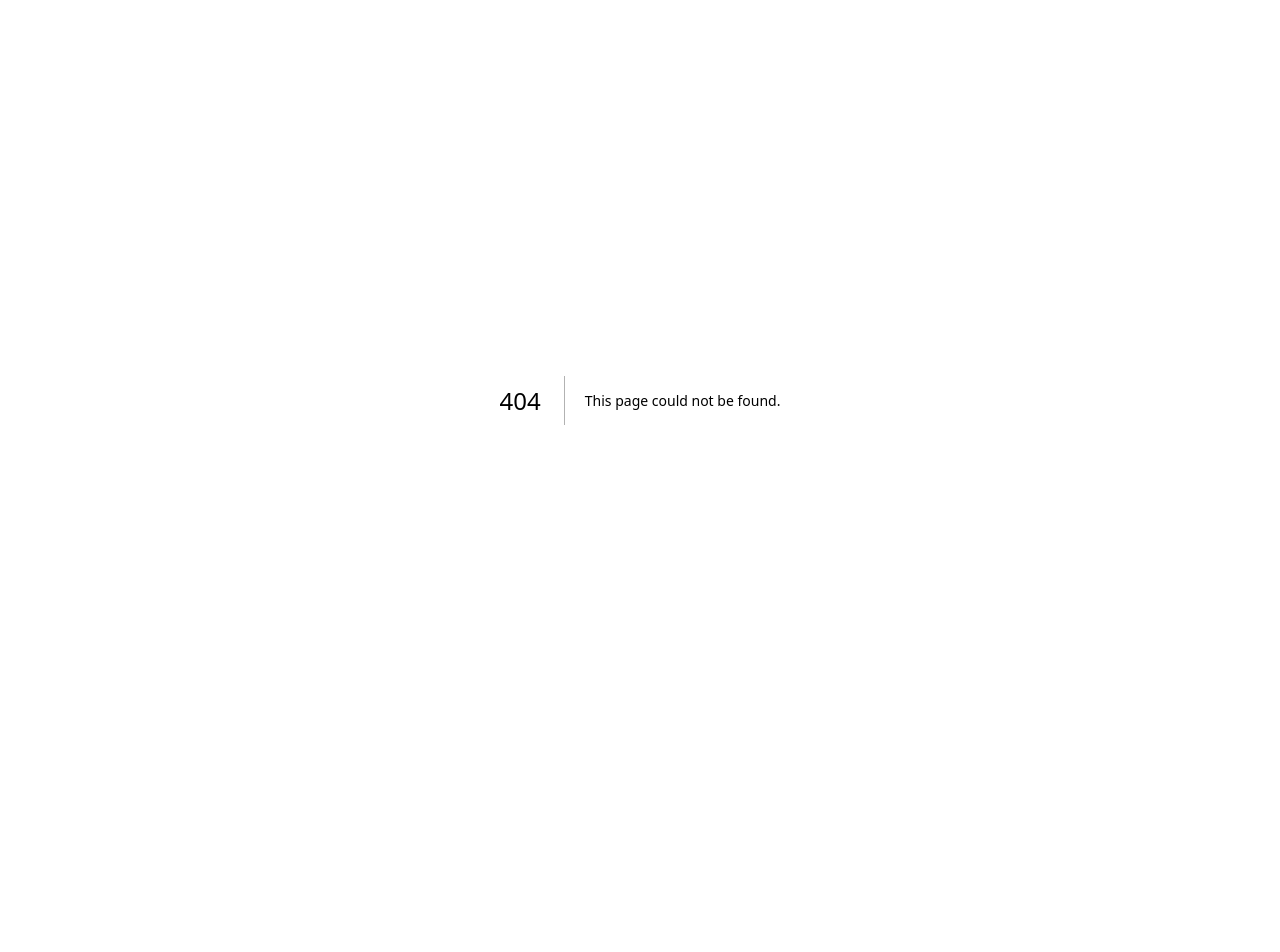
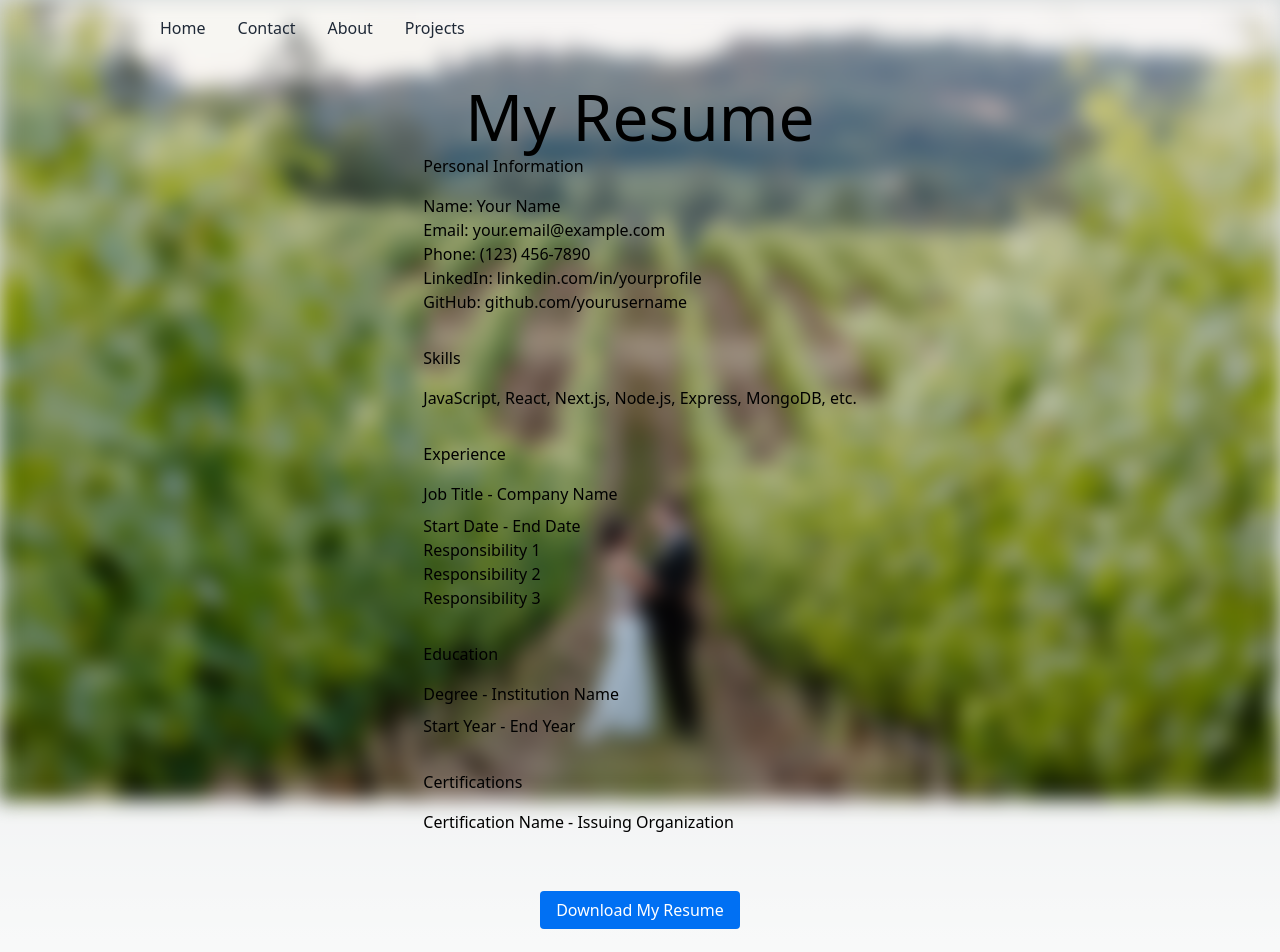
Before and after one commit to jonathankerth/my-portfolio, a Next.js app: page /Resume in a window 1280 px wide. Before the commit this address had no page. Shown: the top 952 px of the page. Before the commit the page ends 800 px from the top, so only its background shows below. Built offline with nearby package versions, Linux system fonts and the light colour scheme.

Commit message:
adjust project and resume to js instead of jsx

```diff
--- a/src/pages/resume.jsx
+++ b/src/pages/Resume.js
@@ -135,7 +135,7 @@ export default function Resume() {
 				</div>
 
 				<div className={styles.download}>
-					<a href="../../public/jkerth-resume.pdf" download>
+					<a href={require("../../public/jkerth-resume.pdf")} download>
 						Download My Resume
 					</a>
 				</div>
```
Also changed, not shown: src/pages/Projects.js (renamed from src/pages/projects.jsx).
